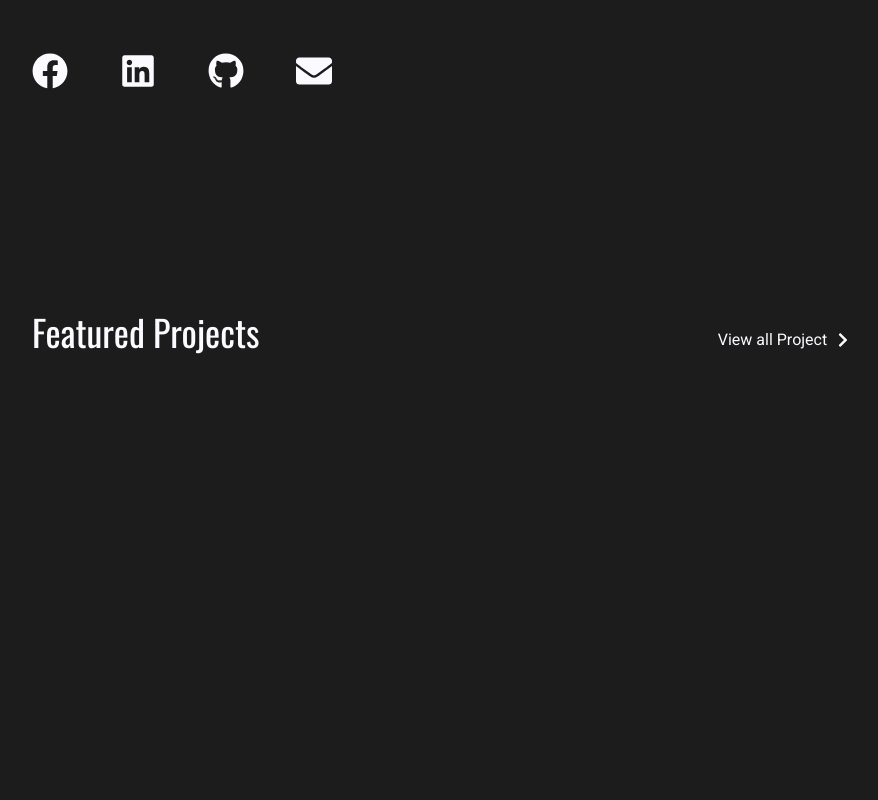
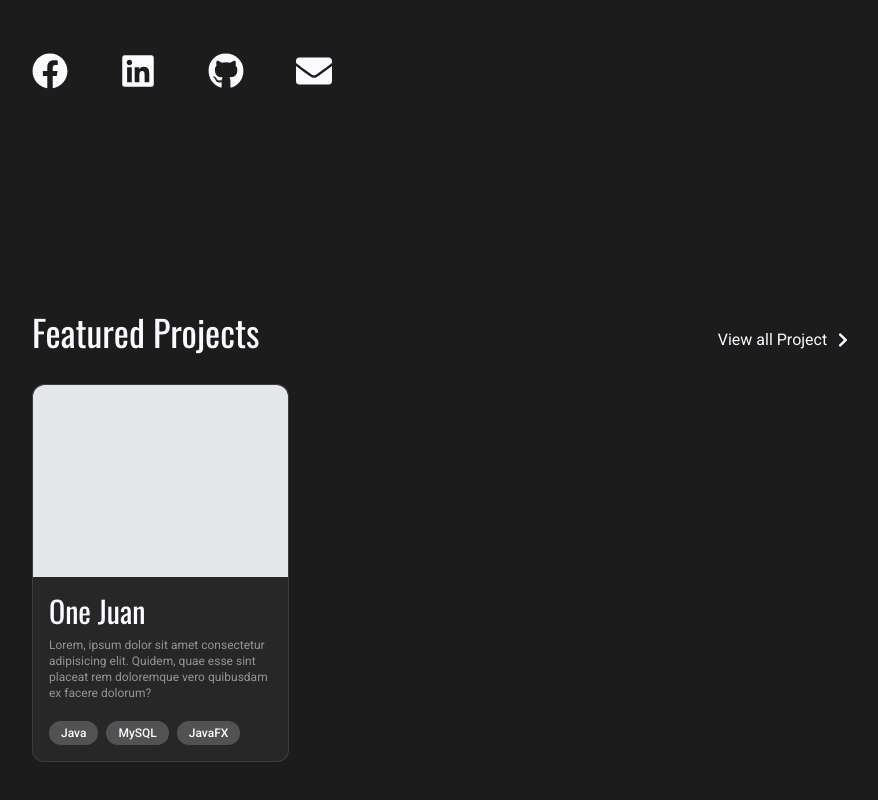
Before and after one commit to Xenrui/joshua-portfolio, a Next.js app: page / in a window 1280 px wide. Shown: the part 488-1288 px from the top of the page, without its empty margins (96-974 px from the left). Built offline with nearby package versions, Linux system fonts and the light colour scheme.

Commit message:
feat: create project card component

```diff
--- a/src/app/page.js
+++ b/src/app/page.js
@@ -1,4 +1,5 @@
 import Hero from "@/components/Hero";
+import ProjectCard from "@/components/ProjectCard";
 import { FaChevronRight } from "react-icons/fa";
 
 const Home = () => {
@@ -12,12 +13,15 @@ const Home = () => {
 				</section>
 
 				<section aria-label="projects" className="min-h-screen">
-					<div className="flex justify-between items-end">
+					<div className="flex justify-between items-end mb-8">
 						<h2 className="text-4xl">Featured Projects</h2>
 						<div className="flex items-center gap-2">
 							<span>View all Project</span>
 							<FaChevronRight />
 						</div>
+					</div>
+					<div className="grid gap-6 lg:grid-cols-3">
+						<ProjectCard />
 					</div>
 				</section>
 			</main>
--- a/src/components/Hero.js
+++ b/src/components/Hero.js
@@ -27,7 +27,7 @@ const Hero = () => {
 			</div>
 
 			<div className="mb-20">
-				<p className="text-xl font-light font-roboto indent-8">
+				<p className="text-xl font-light font-roboto indent-8 text-white/60">
 					A 3rd Year IT Student at Polytechnic University of the Philippines. Passionate on learning tech and
 					building cool stuffs
 				</p>
--- /dev/null
+++ b/src/components/ProjectCard.js
@@ -0,0 +1,37 @@
+"use client";
+
+import { motion } from "motion/react";
+
+const ProjectCard = () => {
+	return (
+		<div className="h-full">
+			<motion.div
+				className="group bg-white/5 rounded-xl border border-white/10 hover:border-white/25"
+				whileHover={{ y: -3 }}>
+				<div className="h-48 bg-gray-200 rounded-t-xl overflow-hidden"></div>
+				<div className="p-4 flex flex-col justify-between gap-5">
+					<div className="">
+						<h3 className="text-3xl mb-2">One Juan</h3>
+						<p className="text-xs text-white/50">
+							Lorem, ipsum dolor sit amet consectetur adipisicing elit. Quidem, quae esse sint placeat rem
+							doloremque vero quibusdam ex facere dolorum?
+						</p>
+					</div>
+					<div className="flex gap-2 text-sm items-center">
+						<div className="bg-white/20 px-3 py-1 rounded-full flex items-center">
+							<span className="font-medium text-xs">Java</span>
+						</div>
+						<div className="bg-white/20 px-3 py-1 rounded-full flex items-center">
+							<span className="font-medium text-xs">MySQL</span>
+						</div>
+						<div className="bg-white/20 px-3 py-1 rounded-full flex items-center">
+							<span className="font-medium text-xs">JavaFX</span>
+						</div>
+					</div>
+				</div>
+			</motion.div>
+		</div>
+	);
+};
+
+export default ProjectCard;
```
